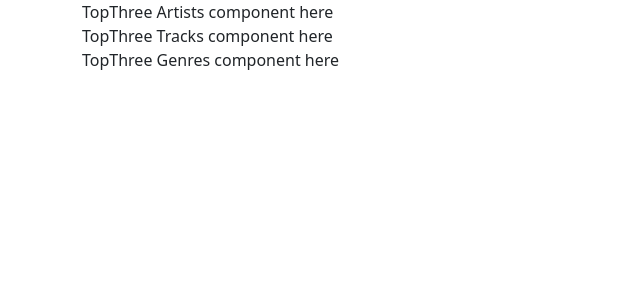
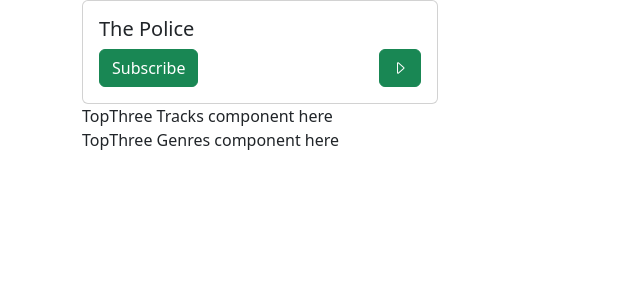
Before and after one commit to SDSC-Cali-Coders/Legato, a React (Create React App) app in the folder frontend/: page / in a window 1280 px wide. Shown: the top 300 px of the page, without its empty margins (0-640 px from the left). Built offline with nearby package versions, Linux system fonts and the light colour scheme; a web font is replaced by a local one.

Commit message:
Basic card for TopThree implemented (img fails)

```diff
--- a/frontend/src/App.jsx
+++ b/frontend/src/App.jsx
@@ -1,6 +1,7 @@
 import './App.css';
 import Login from './pages/Login';
 import TopThree from './components/listeningHistory/TopThree';
+import artistImg from './assets/ThePolice.jpg';
 
 function App() {
   return (
@@ -8,8 +9,8 @@ function App() {
       <div className="container">
         <div className="row">
           <div className="col">
-            TopThree Artists component here
-            <TopThree.Artists></TopThree.Artists>
+            {/* <img src={artistImg} alt="" /> */}
+            <TopThree.Artists img={artistImg} name="The Police" isSubscribed={false}/>
           </div>
           <div className="col"></div>
           <div className="col"></div>
@@ -17,7 +18,7 @@ function App() {
         <div className="row">
           <div className="col">
             TopThree Tracks component here
-            <TopThree.Tracks></TopThree.Tracks>
+            <TopThree.Tracks/>
           </div>
           <div className="col"></div>
           <div className="col"></div>
@@ -25,7 +26,7 @@ function App() {
         <div className="row">
           <div className="col">
             TopThree Genres component here
-            <TopThree.Genres></TopThree.Genres>
+            <TopThree.Genres/>
           </div>
           <div className="col"></div>
           <div className="col"></div>
--- a/frontend/src/components/listeningHistory/TopThree.jsx
+++ b/frontend/src/components/listeningHistory/TopThree.jsx
@@ -3,8 +3,24 @@ import React from 'react';
 const TopThree = {
     Artists: (props) => {
         return (
-            <>
-            </>
+            <div className="card">
+                {/* <img src={props.img} alt="TopArtist img" /> */}
+                <div className="card-body">
+                    <h5 className="card-title">
+                        {props.name}
+                    </h5>
+                    <div className="d-flex justify-content-between">
+                        {/* Buttons here are placeholders - will use General Component's Buttons module later */}
+                        { props.isSubscribed
+                            ?  <button className="btn btn-danger"> Subscribed </button>
+                            :  <button className="btn btn-success"> Subscribe </button>
+                        }
+                        <button className="btn btn-success">
+                            <i className="bi bi-caret-right"></i >
+                        </button>
+                    </div>
+                </div>
+            </div>
         );
     },
     Tracks: (props) => {
```
